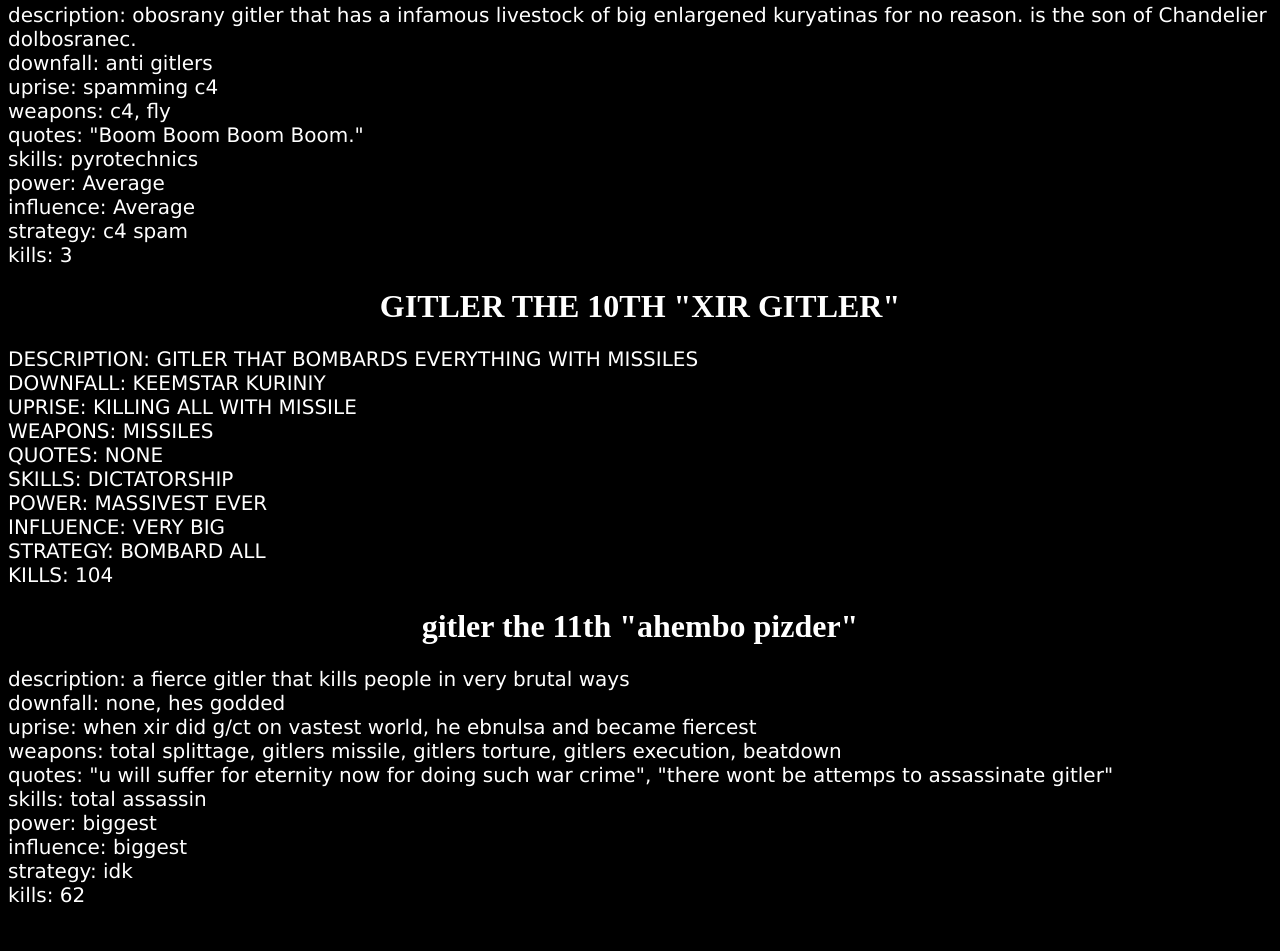
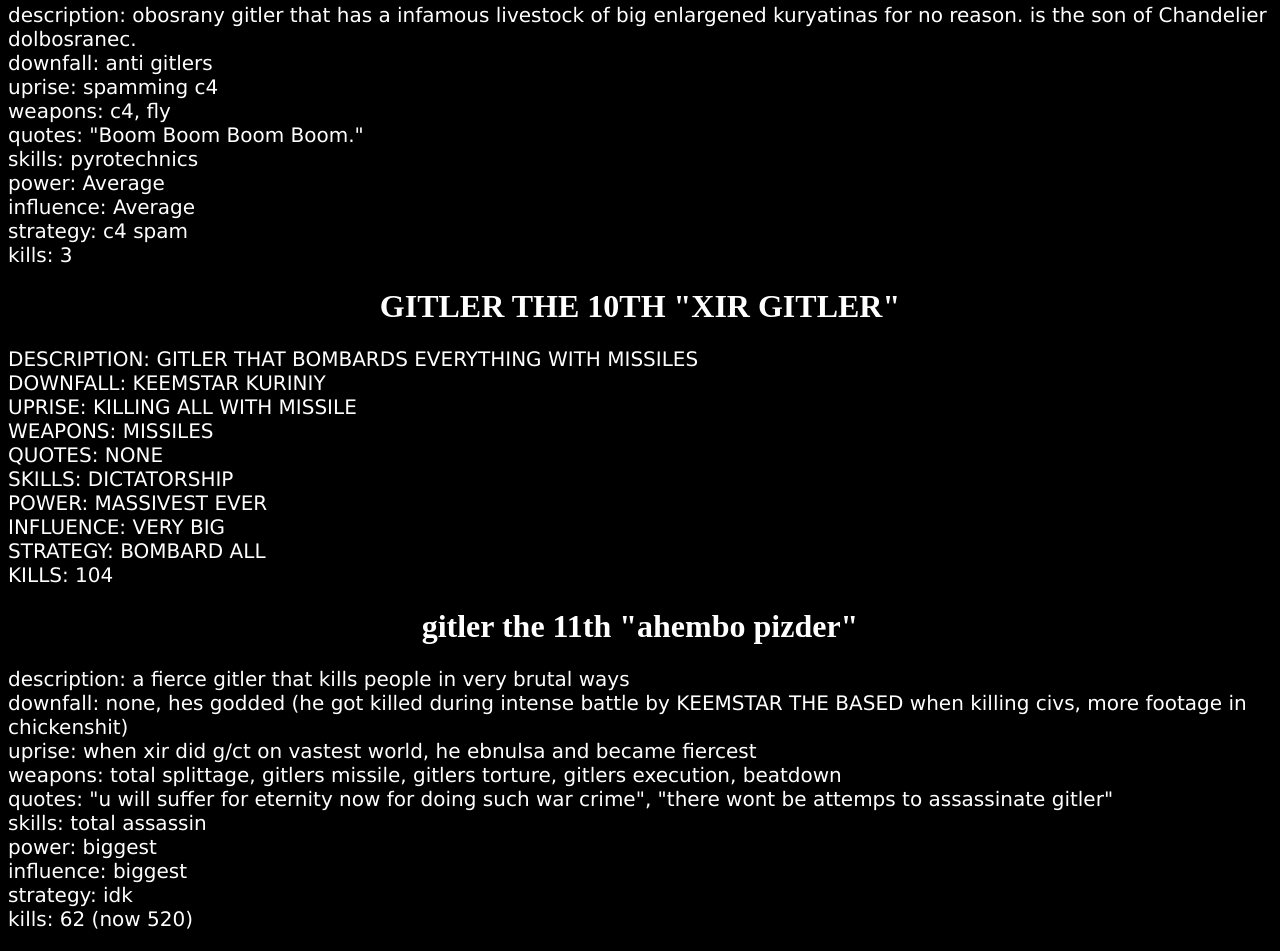
Before and after one commit to coolegg12/gitlersofvsb, a plain HTML site: page index.html in a window 1280 px wide. Shown: the part 2884-3835 px from the top of the page. Before the commit the page ends 3811 px from the top, so only its background shows below. Drawn offline with Linux system fonts and the light colour scheme.

Commit message:
Update index.html

```diff
--- a/index.html
+++ b/index.html
@@ -124,7 +124,7 @@ STRATEGY: BOMBARD ALL <br>
 KILLS: 104 <br></p>
 <h1>gitler the 11th "ahembo pizder"</h1>
 <p>description: a fierce gitler that kills people in very brutal ways <br>
-downfall: none, hes godded<br>
+downfall: none, hes godded (he got killed during intense battle by KEEMSTAR THE BASED when killing civs, more footage in chickenshit)<br>
 uprise: when xir did g/ct on vastest world, he ebnulsa and became fiercest<br>
 weapons: total splittage, gitlers missile, gitlers torture, gitlers execution, beatdown<br>
 quotes: "u will suffer for eternity now for doing such war crime", "there wont be attemps to assassinate gitler"<br>
@@ -132,7 +132,7 @@ skills: total assassin<br>
 power: biggest<br>
 influence: biggest<br>
 strategy: idk<br>
-kills: 62<br></p>
+kills: 62 (now 520)<br></p>
 
 </body>
 </html>
```
